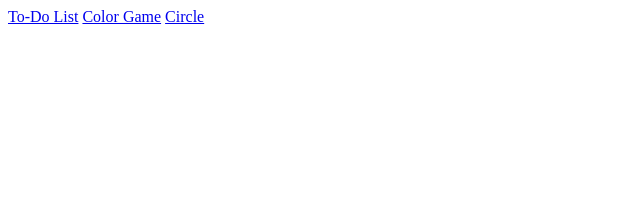
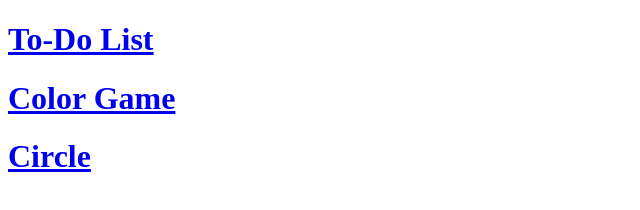
Before and after one commit to Stiggins/stiggins.github.io, a plain HTML site: page index.html in a window 1280 px wide. Shown: the whole page, without its empty margins (0-640 px from the left). Drawn offline with Linux system fonts and the light colour scheme.

Commit message:
Update index.html

```diff
--- a/index.html
+++ b/index.html
@@ -5,9 +5,9 @@
 </head>
 <body>
 
-	<a href="https://stiggins.github.io/todo/">To-Do List</a>
-	<a href="https://stiggins.github.io/colorgame/">Color Game</a>
-	<a href="https://stiggins.github.io/circle/">Circle</a>
+	<h1><a href="https://stiggins.github.io/todo/">To-Do List</a></h1>
+	<h1><a href="https://stiggins.github.io/colorgame/">Color Game</a></h1>
+	<h1><a href="https://stiggins.github.io/circle/">Circle</a></h1>
 
 </body>
 </html>
```
